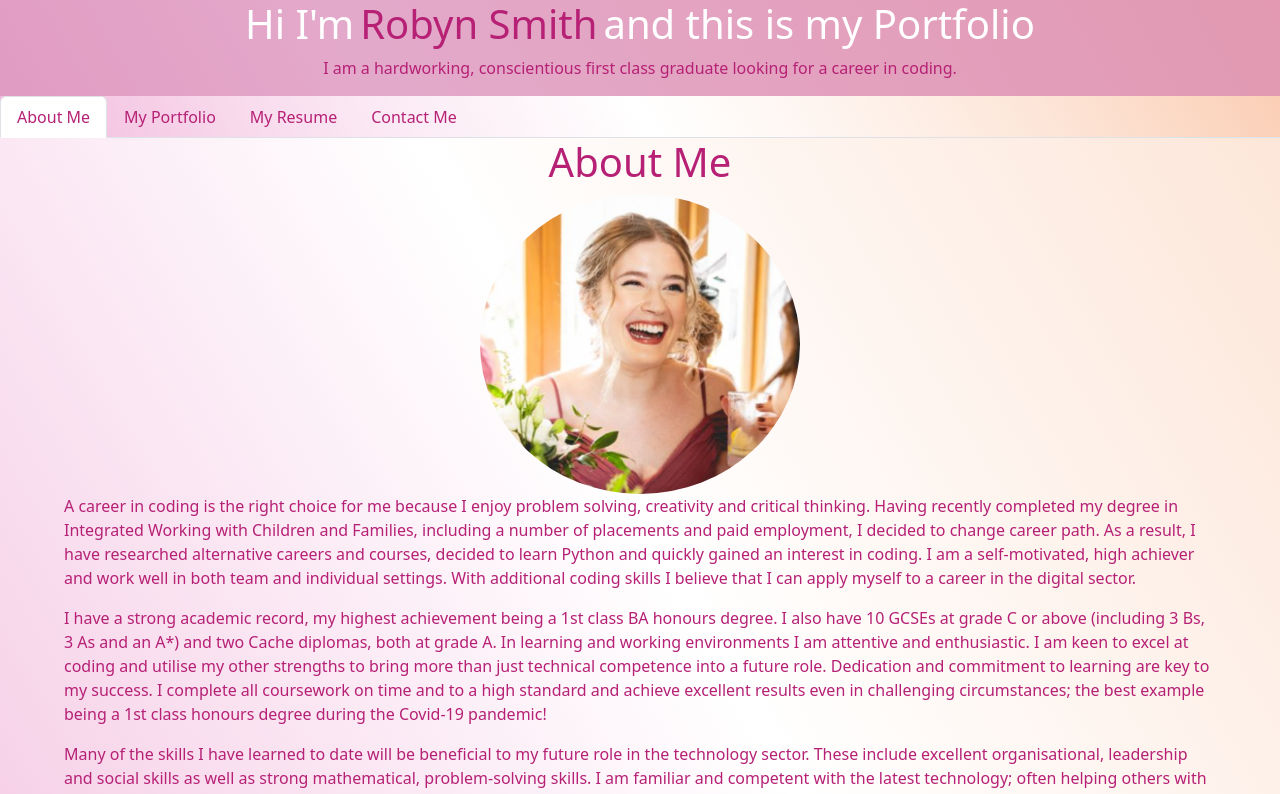
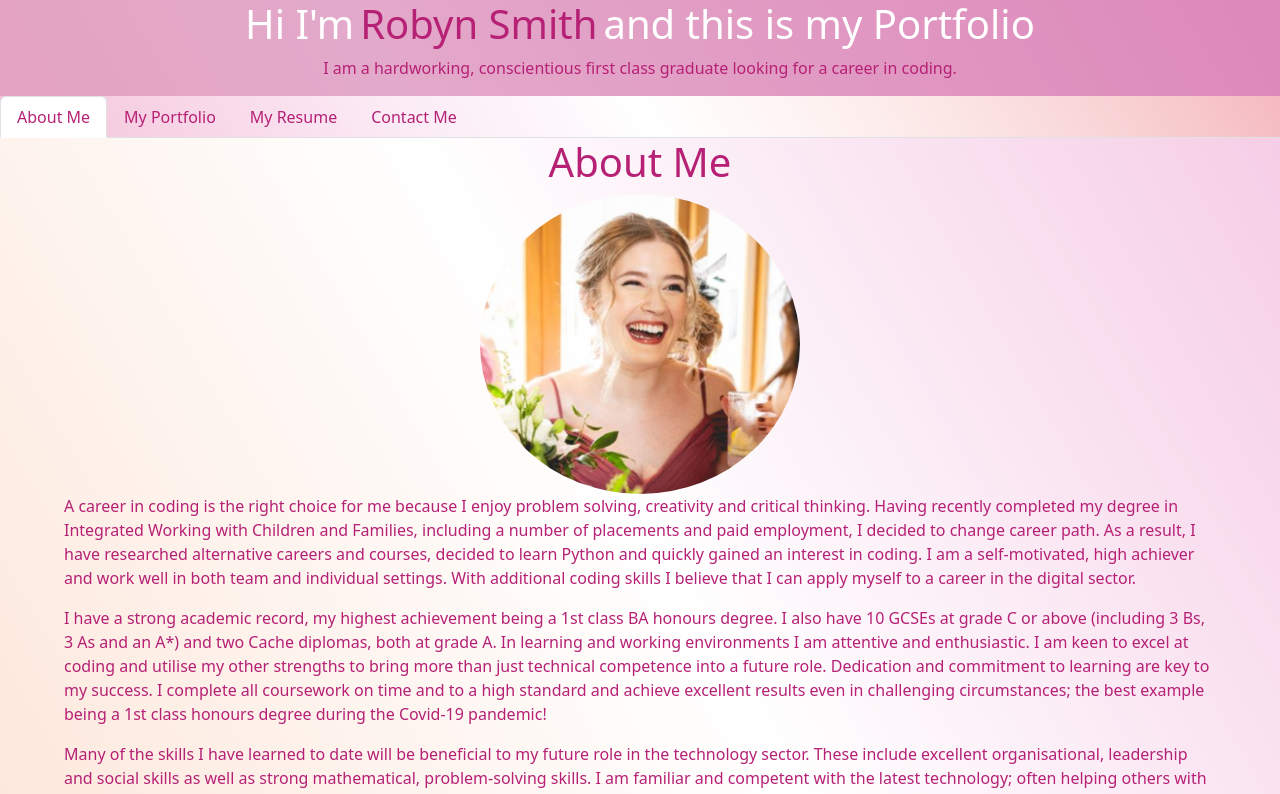
Before and after one commit to Robyn-Smith/react_portfolio, a React (Create React App) app: page / in a window 1280 px wide. Shown: the top 794 px of the page. Built offline with nearby package versions, Linux system fonts and the light colour scheme.

Commit message:
change to background colour

```diff
--- a/src/index.css
+++ b/src/index.css
@@ -5,7 +5,7 @@ body {
     sans-serif;
   -webkit-font-smoothing: antialiased;
   -moz-osx-font-smoothing: grayscale;
-  background-image: linear-gradient(60deg, rgba(208, 5, 130, 0.215), white, rgba(241, 98, 16, 0.174));
+  background-image: linear-gradient(60deg, rgba(241, 98, 16, 0.174), white, rgba(208, 5, 130, 0.215));
   /* background-color: white; */
 }
 
```
